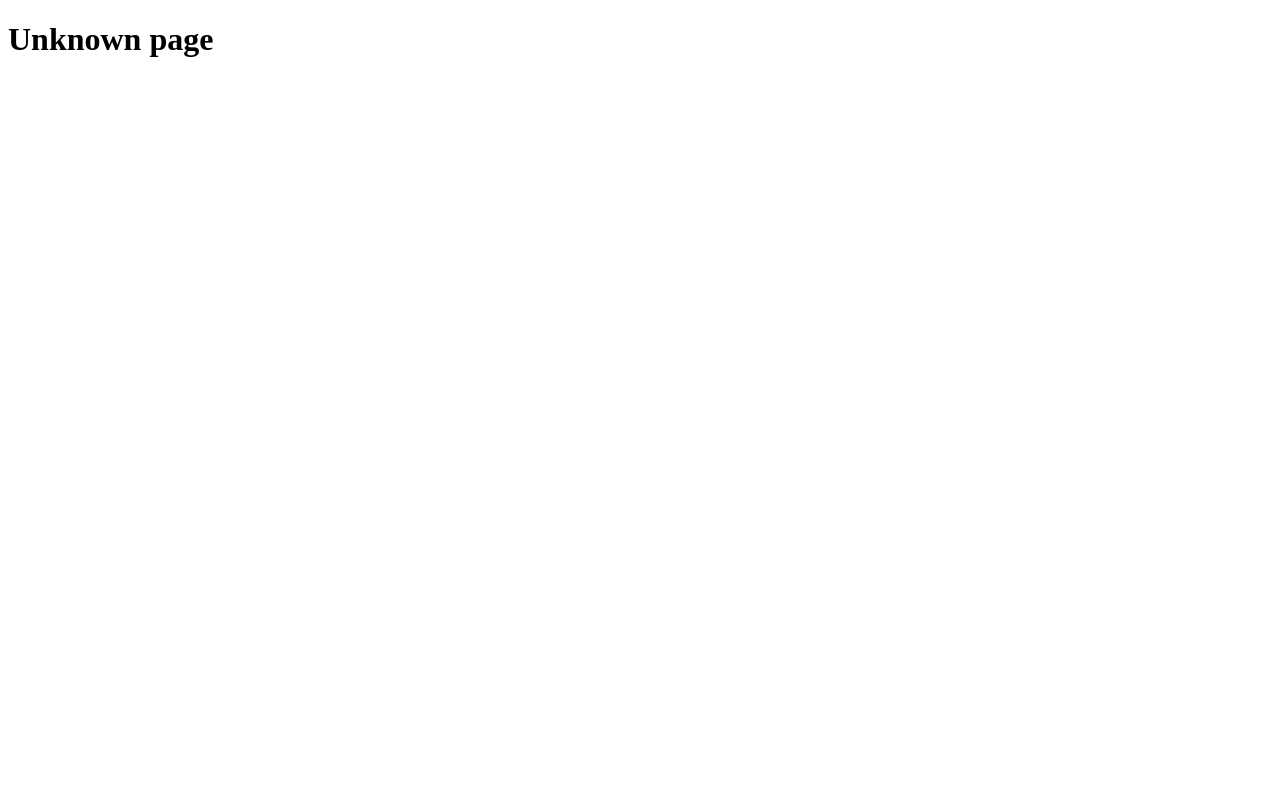
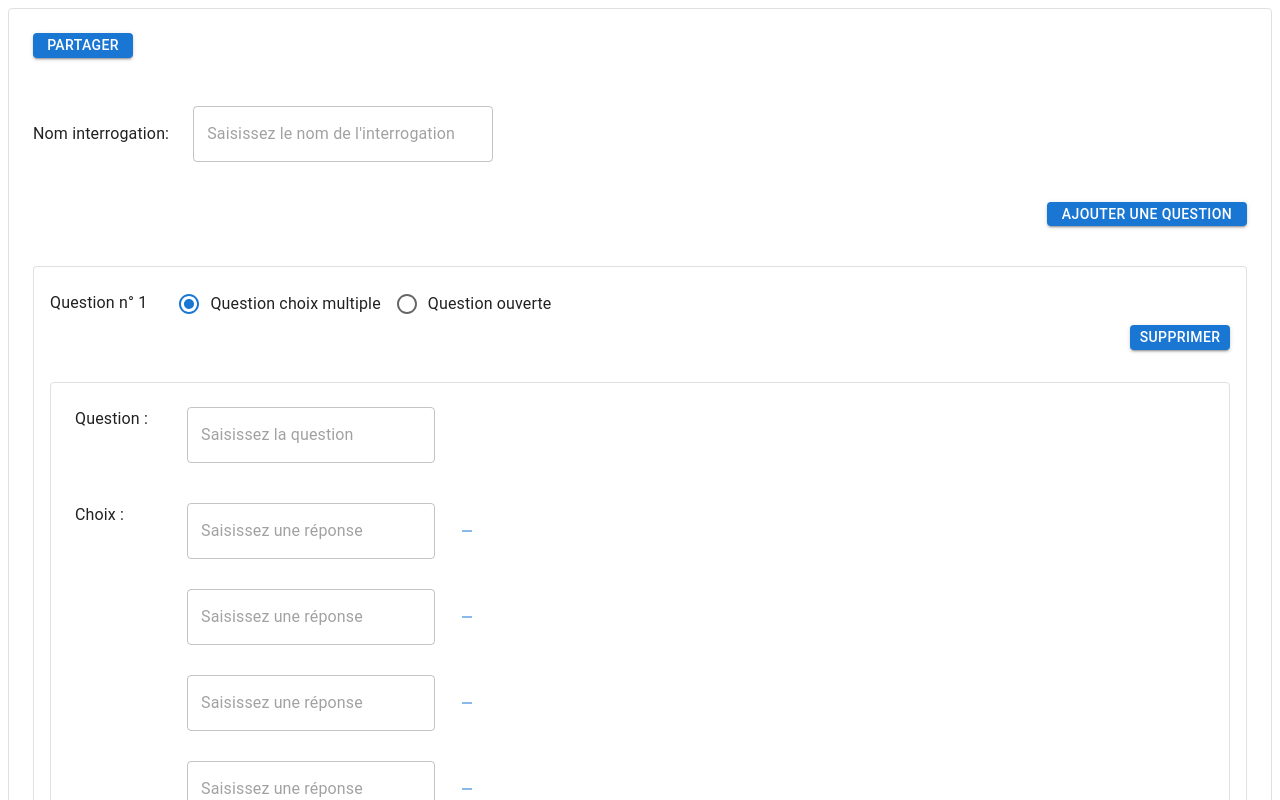
Before and after one commit to Kodians/assessment-manager, a React (Create React App) app in the folder front/: page /question in a window 1280 px wide. Shown: the top 800 px of the page. Built offline with nearby package versions, Linux system fonts and the light colour scheme.

Commit message:
création questions

```diff
--- a/front/src/app.tsx
+++ b/front/src/app.tsx
@@ -1,7 +1,7 @@
 import React from 'react'
 
 import { Layout } from '@components'
-import { Home, StudentView, TeacherView, Unknown } from '@pages'
+import { Home, Question, StudentView, TeacherView, Unknown } from '@pages'
 
 import { Route, Routes } from 'react-router-dom'
 
@@ -12,6 +12,8 @@ const App: React.FC = () => (
     </Route>
     <Route path="student" element={<StudentView />} />
     <Route path="teacher" element={<TeacherView />} />
+    <Route path="question" element={<Question />} />
+
     <Route path="*" element={<Unknown />} />
   </Routes>
 )
--- a/front/src/components/index.ts
+++ b/front/src/components/index.ts
@@ -4,3 +4,4 @@ export * from './header'
 export * from './sidebar'
 export * from './questions/multipleChoixQuestion'
 export * from './questions/openQuestion'
+export * from './questions/QuestionCard'
--- /dev/null
+++ b/front/src/components/questions/QuestionCard.tsx
@@ -0,0 +1,79 @@
+/* eslint-disable react/react-in-jsx-scope */
+import { useState } from 'react'
+
+import { MultipleChoixQuestion, OpenQuestion } from '@components'
+import {
+  Box,
+  Button,
+  Card,
+  CardContent,
+  FormControl,
+  FormControlLabel,
+  Grid,
+  Radio,
+  RadioGroup,
+  Typography,
+} from '@mui/material'
+
+export const QuestionCard = ({ questionNumber, deleteQuestion }: any) => {
+  const [questionType, setQuestionType] = useState('multiple')
+
+  const handleChangeQuestionType = (event: React.ChangeEvent<HTMLInputElement>) => {
+    setQuestionType((event.target as HTMLInputElement).value)
+  }
+
+  return (
+    <>
+      <Card variant="outlined">
+        <CardContent>
+          <Grid container spacing={4}>
+            <Grid item mt={1}>
+              <Typography>Question n° {questionNumber}</Typography>
+            </Grid>
+
+            <Grid item>
+              <FormControl>
+                <RadioGroup
+                  row
+                  aria-labelledby="demo-radio-buttons-group-label"
+                  value={questionType}
+                  onChange={handleChangeQuestionType}
+                  name="radio-buttons-group"
+                >
+                  <FormControlLabel value="multiple" control={<Radio />} label="Question choix multiple" />
+                  <FormControlLabel value="ouverte" control={<Radio />} label="Question ouverte" />
+                </RadioGroup>
+              </FormControl>
+            </Grid>
+          </Grid>
+
+          <Box display="flex" justifyContent="flex-end">
+            <Button
+              type="button"
+              variant="contained"
+              fullWidth
+              sx={{ maxWidth: 100, padding: 0 }}
+              onClick={deleteQuestion}
+            >
+              Supprimer
+            </Button>
+          </Box>
+        </CardContent>
+
+        {questionType === 'multiple' ? (
+          <CardContent>
+            <MultipleChoixQuestion></MultipleChoixQuestion>
+          </CardContent>
+        ) : (
+          <CardContent>
+            <OpenQuestion></OpenQuestion>
+          </CardContent>
+        )}
+      </Card>
+    </>
+  )
+}
+
+// QuestionCard.propTypes = {
+//     questionNumber: PropTypes.number
+// }
--- a/front/src/pages/index.ts
+++ b/front/src/pages/index.ts
@@ -1,4 +1,5 @@
 export * from './home'
 export * from './unknown'
 export * from './studentView'
+export * from './question'
 export * from './teacherView'
--- a/front/src/pages/question.tsx
+++ b/front/src/pages/question.tsx
@@ -1,5 +1,51 @@
 import React from 'react'
 
+import { QuestionCard } from '@components'
+import Box from '@mui/material/Box'
+import Button from '@mui/material/Button'
+import Grid from '@mui/material/Grid'
+import Paper from '@mui/material/Paper'
+import TextField from '@mui/material/TextField'
+import Typography from '@mui/material/Typography'
+
+// import { AiOutlineMinus } from 'react-icons/ai'
+
 export const Question = () => {
-  return <div>Question</div>
+  const [questions, setQuestions] = React.useState([{ number: 1, type: 'multiple' }])
+
+  const addQuestion = () => {
+    const newQuestion = { number: questions.length + 1, type: 'multiple' }
+    setQuestions([...questions, newQuestion])
+  }
+
+  // const deleteQuestion = (question: any) => {
+  //   const tab = questions.filter(q => q.number !== question.number);
+  //   setQuestions(tab);
+  // }
+
+  return (
+    <Paper sx={{ p: 3, '& > div': { marginBottom: 5 }, border: '1px solid #e0e0e0' }} elevation={0}>
+      <Button type="button" variant="contained" fullWidth sx={{ maxWidth: 100, padding: 0 }}>
+        Partager
+      </Button>
+      <Grid container spacing={3} mt={3}>
+        <Grid item sx={{ marginTop: 2 }}>
+          <Typography>Nom interrogation:</Typography>
+        </Grid>
+        <Grid item>
+          <TextField placeholder="Saisissez le nom de l'interrogation" sx={{ width: 300 }} />
+        </Grid>
+      </Grid>
+      <Box display="flex" justifyContent="flex-end">
+        <Button type="button" variant="contained" fullWidth sx={{ maxWidth: 200, padding: 0 }} onClick={addQuestion}>
+          Ajouter une question
+        </Button>
+      </Box>
+      <Box mt={3}>
+        {questions.map((question) => (
+          <QuestionCard questionNumber={question.number} key={question.number}></QuestionCard>
+        ))}
+      </Box>
+    </Paper>
+  )
 }
```
